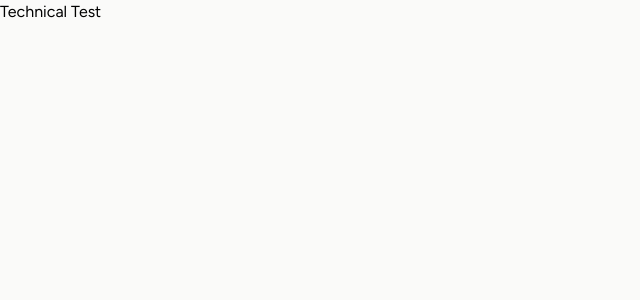
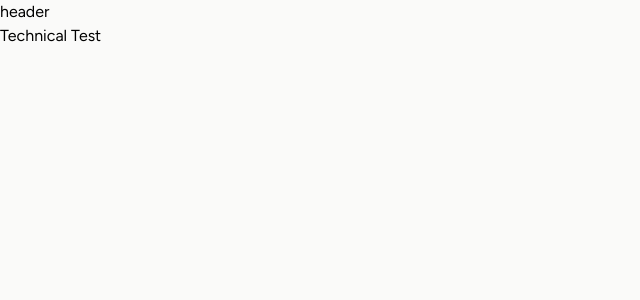
Before and after one commit to CristoBits0101/vidext-technical-test, a Next.js app: page / in a window 1280 px wide. Shown: the top 300 px of the page, without its empty margins (0-640 px from the left). Built offline with nearby package versions, Linux system fonts and the light colour scheme.

Commit message:
Adding header, structure body as grid and uploading vidext svg

```diff
--- a/src/app/layout.tsx
+++ b/src/app/layout.tsx
@@ -1,3 +1,4 @@
+import Header from '@/layouts/header'
 import type { Metadata } from 'next'
 import { figtree } from '@/lib/fonts'
 import '@/styles/globals.css'
@@ -14,7 +15,12 @@ export default function RootLayout({
 }>) {
   return (
     <html lang='en'>
-      <body className={`${figtree.className} antialiased w-full bg-[#FAFAF9] text-base`}>{children}</body>
+      <body
+        className={`${figtree.className} antialiased w-full bg-[#FAFAF9] text-base grid grid-rows-[auto_1fr]`}
+      >
+        <Header />
+        {children}
+      </body>
     </html>
   )
 }
--- a/src/layouts/header.tsx
+++ b/src/layouts/header.tsx
@@ -1,3 +1,3 @@
 export default function header() {
-  return <header>header</header>
+  return <header className='w-full h-8 sticky top-0 bg-red-100'>header</header>
 }
```
Also changed, not shown: src/assets/vidext.svg (added).
